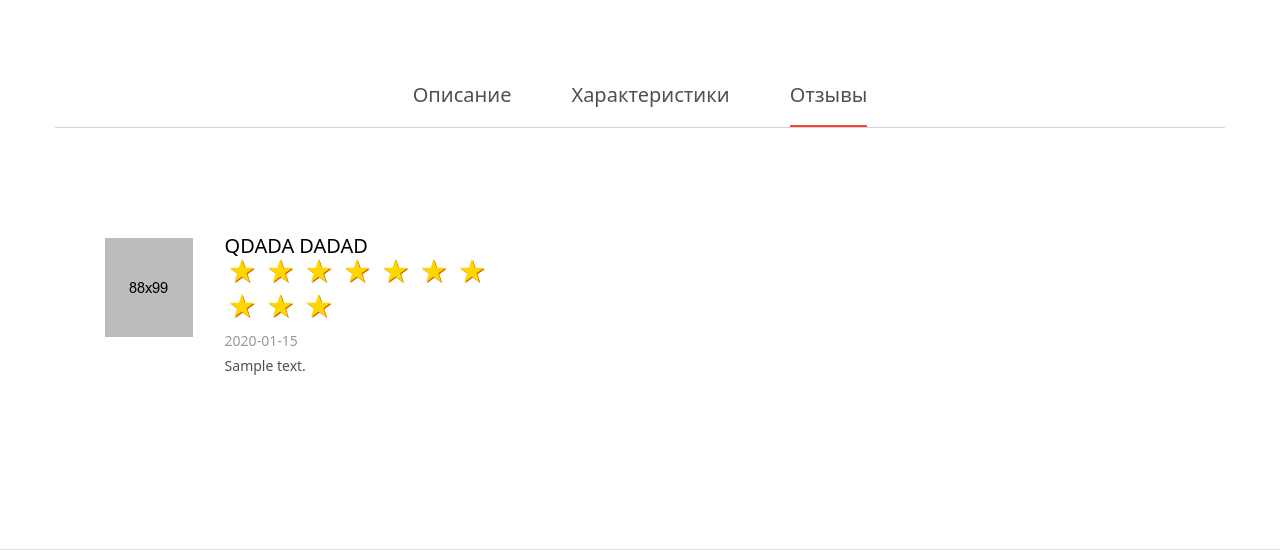
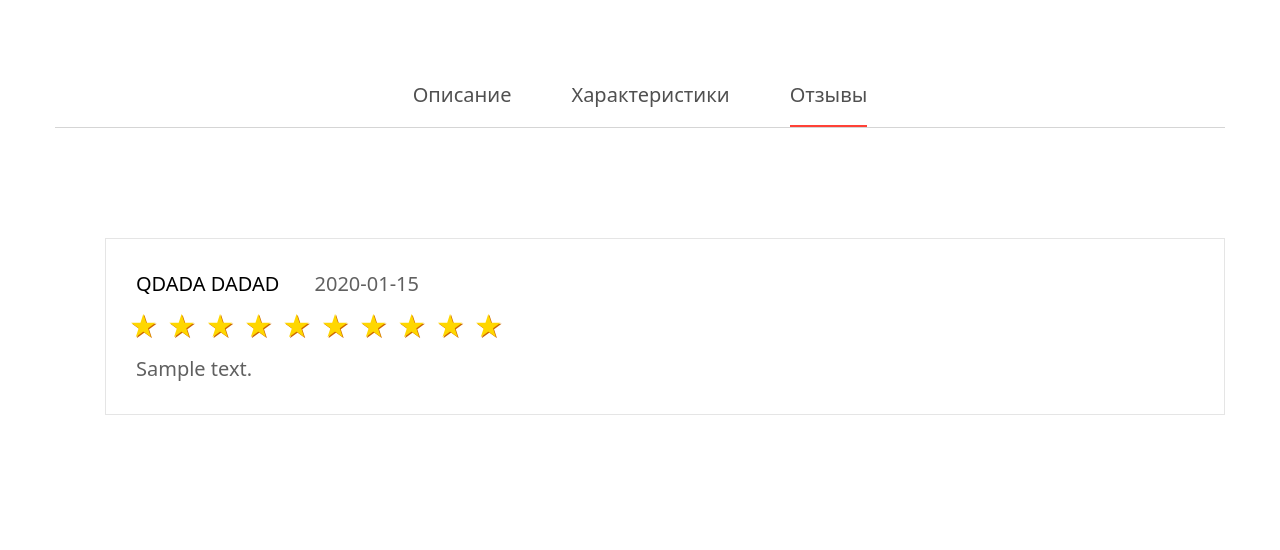
Before and after one commit to Mdk02/Project4, a PHP site: page /product.php?id=1 in a window 1280 px wide, after a click on "Отзывы". Shown: the part 900-1450 px from the top of the page. Run offline with PHP 8.4, Linux system fonts and the light colour scheme; data comes from the database, SQL or seed files in the repository; tables that the repository leaves empty hold one stand-in row (values such as "Sample post"); data that the repository does not hold is empty.

Commit message:
изменено отображение комментария к товару

```diff
--- a/Project/product.php
+++ b/Project/product.php
@@ -191,13 +191,14 @@ require 'connectDB.php';
 
 
                                         <!-- Start Single Review -->
-                                        <div class="pro__review ans">
-                                            <div class="review__thumb">
-                                                <img src="images/review/2.jpg" alt="review images">
-                                            </div>
+                                        <div class="pro__review ans border-simple p--20">
                                             <div class="review__details">
                                                 <div class="review__info">
-                                                    <h4><?= ($comments[0] . " " . $comments[1]) ?></h4>
+                                                    <div class="comment_row">
+                                                        <h4><?= ($comments[0] . " " . $comments[1]) ?></h4>
+                                                        <span><?= $comments[5] ?></span>
+                                                    </div>
+
                                                     <div class="rating-result">
                                                         <? for ($i = 0; $i < $comments[6]; $i++) { ?>
                                                             <span class="active"></span>
@@ -210,10 +211,9 @@ require 'connectDB.php';
                                                         <? } ?>
                                                     </div>
                                                 </div>
-                                                <div class="review__date">
-                                                    <span><?= $comments[5] ?></span>
+                                                <div class="comment_row">
+                                                    <div><?= $comments[7] ?></div>
                                                 </div>
-                                                <p><?= $comments[7] ?></p>
                                             </div>
                                         </div>
                                         <!-- End Single Review -->
--- a/Project/style.css
+++ b/Project/style.css
@@ -91,8 +91,8 @@
 }
 
 .rating-result {
-	width: 265px;
-	margin: 0 auto;
+	/* width: 265px; */
+	/* margin: 0 auto; */
 }
 .rating-result span {
 	padding: 0;
@@ -4366,3 +4366,19 @@ div.сharacteristic_value {
 .comment-text {
     min-width: auto;
 }
+
+.comment_row {
+    margin: 5px;
+    padding: 5px;
+    border-radius: 8px;
+    font-size: 20px;
+    line-height: 30px;
+    color: #606060;
+}
+
+
+
+/* PADDINGS */
+.p--20 {
+    padding: 20px;
+}
```
